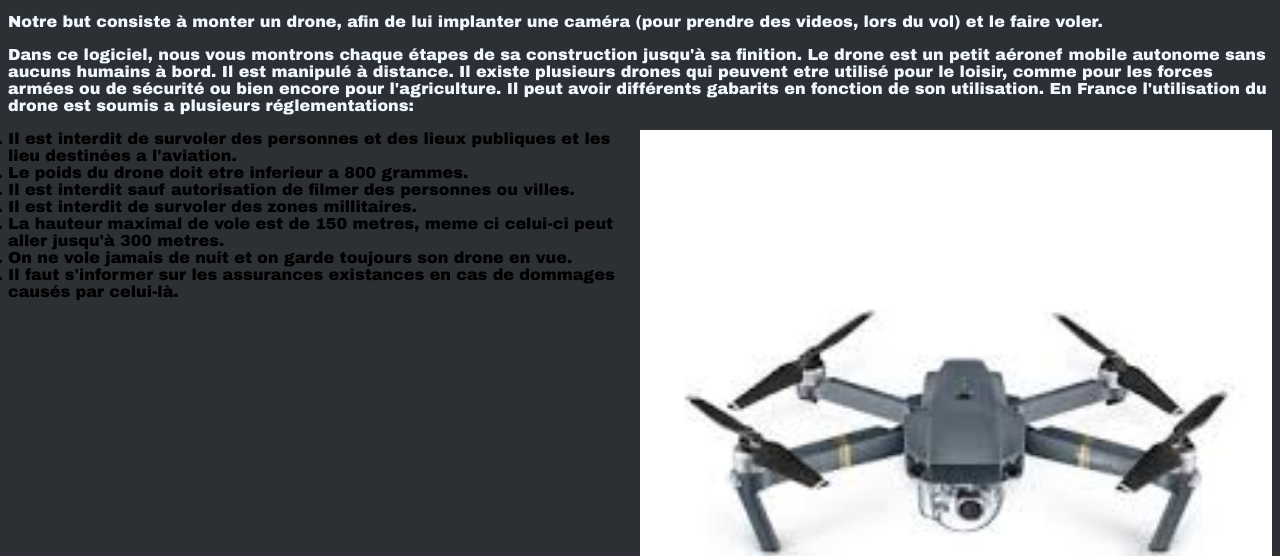
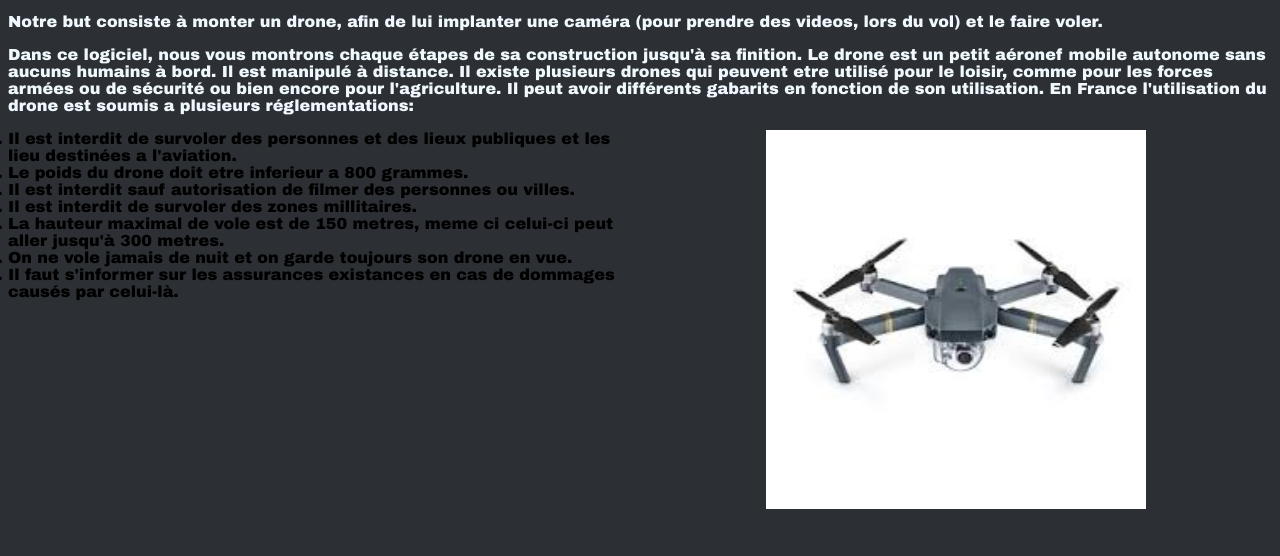
Before and after one commit to TerminaleSn/hello-world, a plain HTML site: page presentation.html in a window 1280 px wide. Shown: the part 256-812 px from the top of the page. Drawn offline with Linux system fonts and the light colour scheme.

Commit message:
Page presentation

```diff
--- a/presentation.css
+++ b/presentation.css
@@ -29,3 +29,9 @@
     display: flex;
     flex-wrap: wrap;
 }
+.imgdrone {
+    width: 30%;
+    margin-right: 10% ;
+    margin-left: 10%;
+
+}
--- a/presentation.html
+++ b/presentation.html
@@ -50,7 +50,7 @@
         <li>Il faut s'informer sur les assurances existances en cas de dommages causés par celui-là.</li>
 
         </ol>
-        <img class="drone" src="img\drone.jpg" alt="drone">
+        <img class="imgdrone" src="img\drone.jpg" alt="drone">
         </div>
     </article>
 
```
